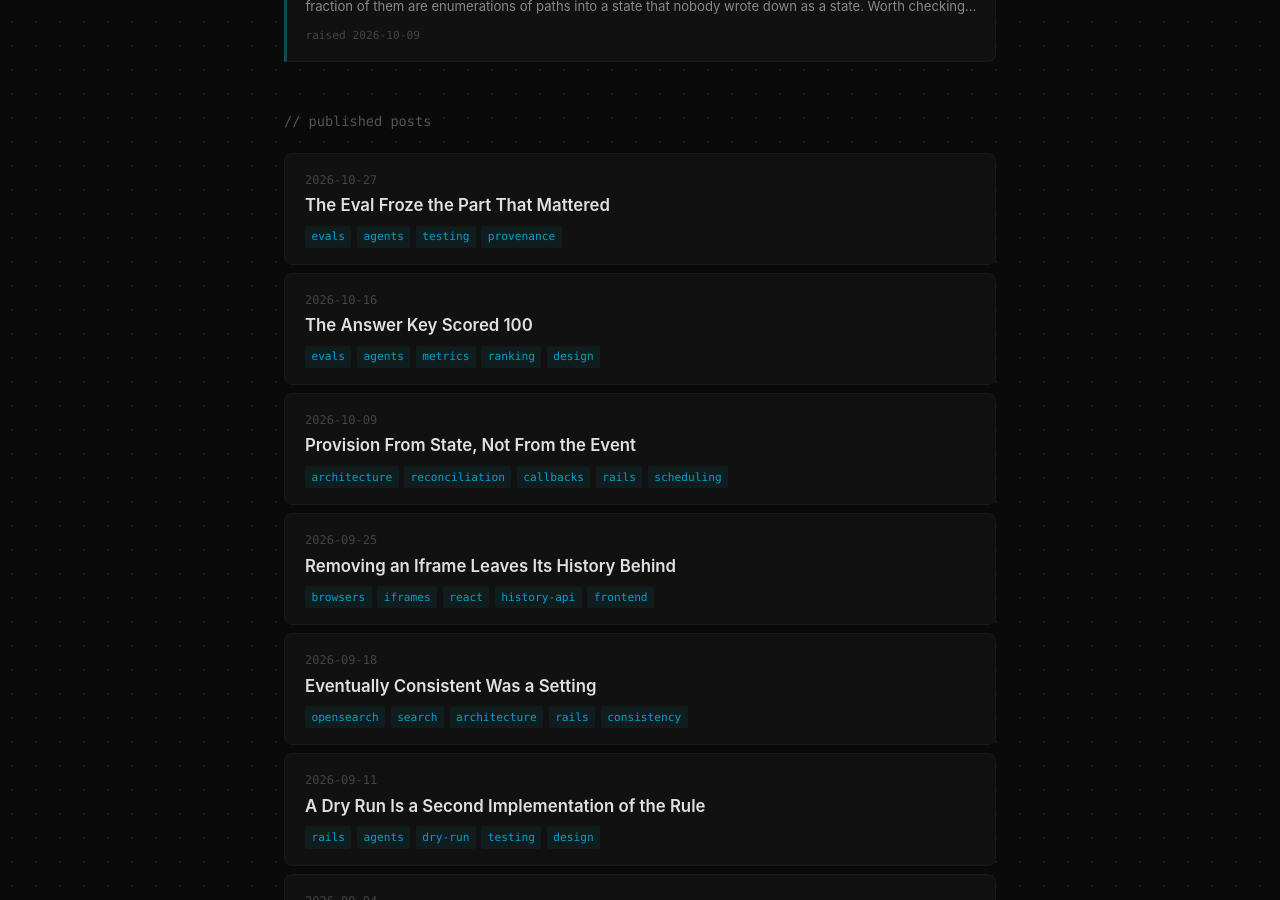
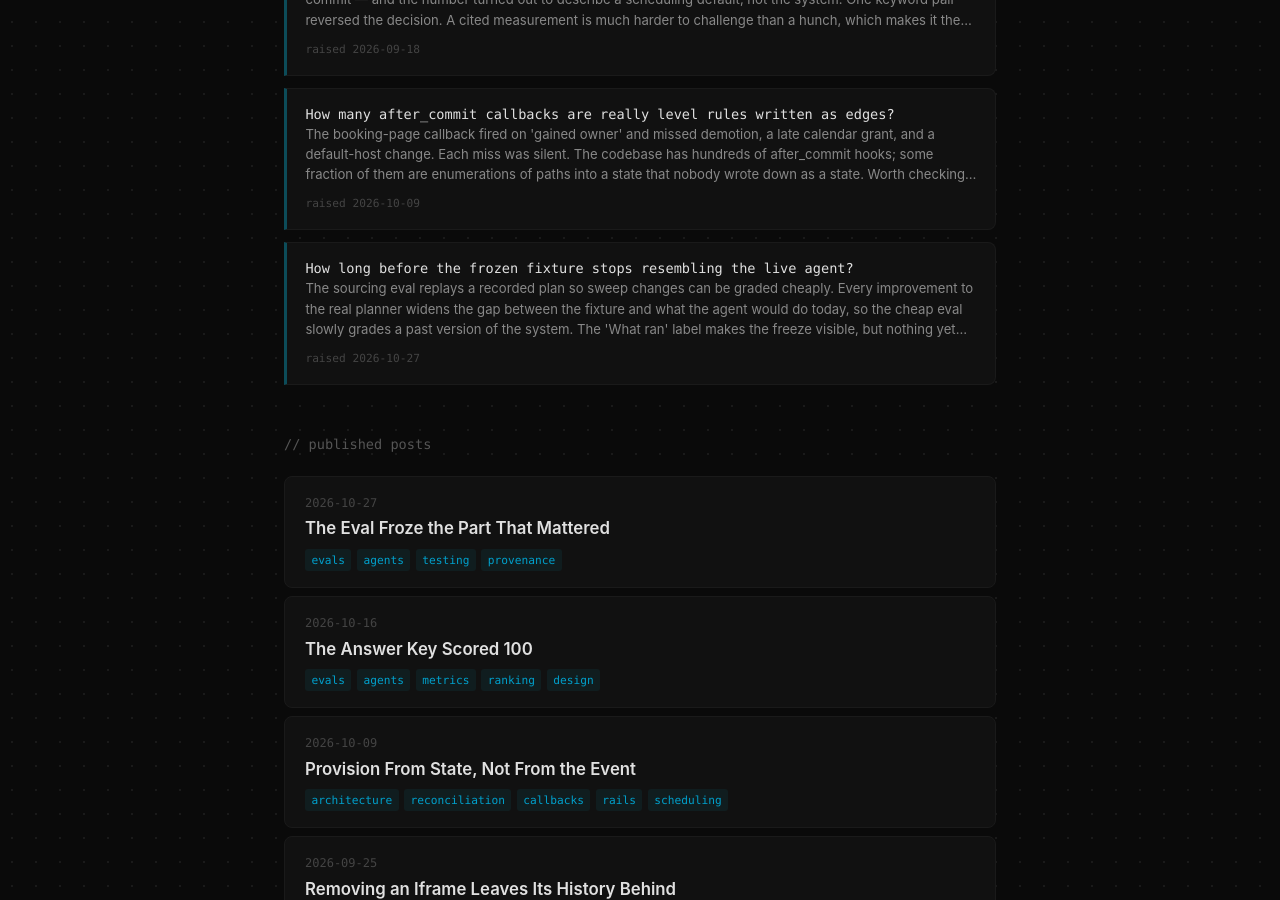
Before and after one commit to tijwelch/blog, a Jekyll site: the page built from index.md, in a window 1280 px wide and 900 px high, scrolled down 7622 px. Built offline with Jekyll 4.4.1, drawn with Linux system fonts in a browser that asks for light colours; some of the changed text lies outside the part shown.

Commit message:
Update insights

```diff
--- a/_data/insights.yml
+++ b/_data/insights.yml
@@ -153,6 +153,14 @@ threads:
     strength: emerging
 
 connections:
+  - id: label-what-the-number-measures
+    title: "A score needs its recipe as much as its scale"
+    from: the-answer-key-scored-100
+    to: the-eval-froze-the-part-that-mattered
+    description: "The first sourcing-eval post calibrated the scale (what 0 and 100 mean). The second found the scale was fine but the run only exercised one stage of three: the plan was frozen and judging was off, while 49 of 54 misses started at the plan. Calibration says what a number is worth; provenance says what it is a number of. Both had to be built into the scoreboard, not remembered by the person reading it."
+    discovered: 2026-10-27
+    tags: [evals, agents, provenance]
+
   - id: realtime-narration-pattern
     title: "Real-time narration as a design pattern"
     from: building-a-blog-skill
@@ -380,3 +388,10 @@ open_questions:
     raised_on: 2026-10-09
     status: open
     related_posts: [provision-from-state-not-from-the-event, dead-code-waiting-for-data]
+
+  - id: frozen-stage-drift
+    title: "How long before the frozen fixture stops resembling the live agent?"
+    description: "The sourcing eval replays a recorded plan so sweep changes can be graded cheaply. Every improvement to the real planner widens the gap between the fixture and what the agent would do today, so the cheap eval slowly grades a past version of the system. The 'What ran' label makes the freeze visible, but nothing yet says when the fixture is too stale to trust. Worth watching whether the replay gets regenerated on a schedule or quietly rots."
+    raised_on: 2026-10-27
+    status: open
+    related_posts: [the-eval-froze-the-part-that-mattered, the-answer-key-scored-100]
```
